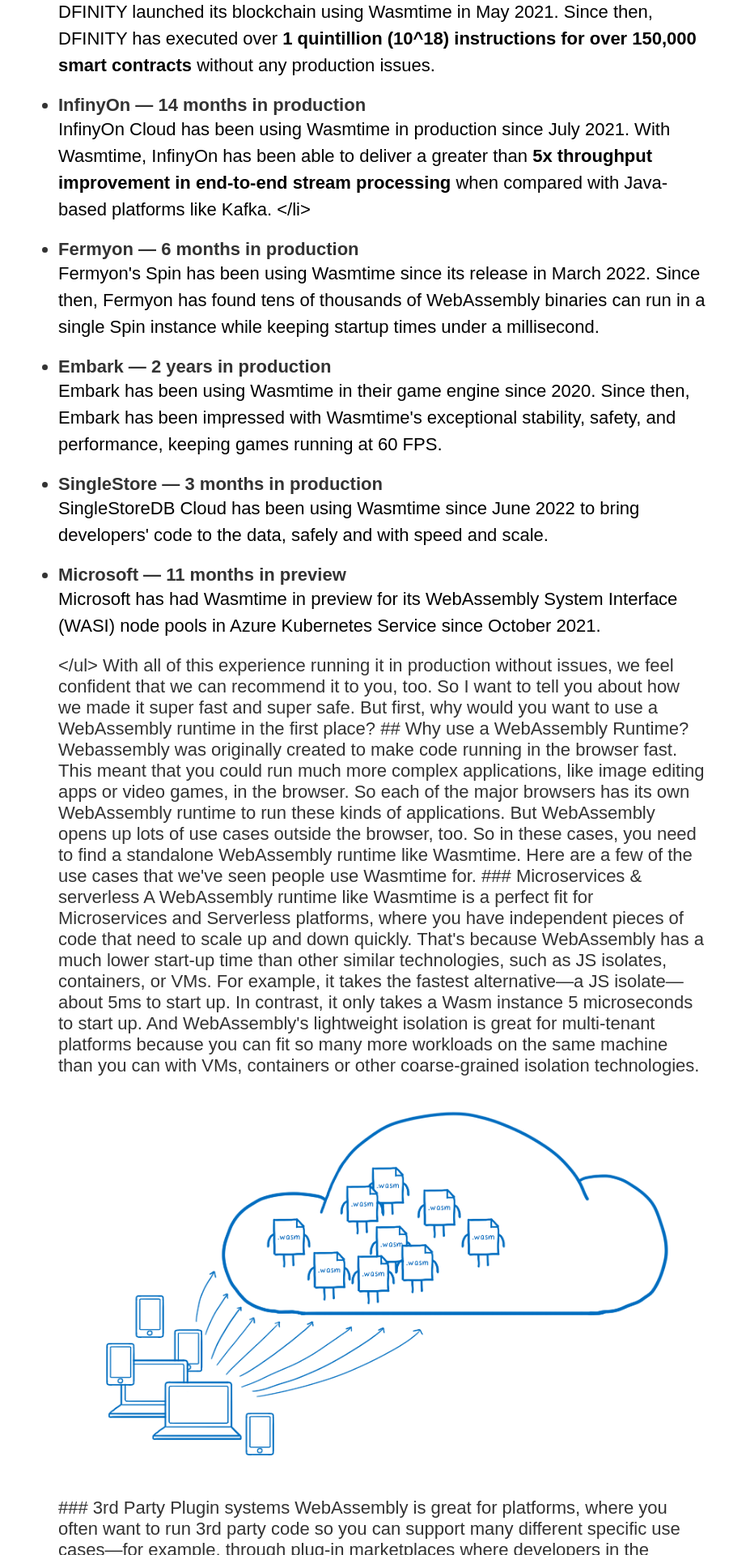
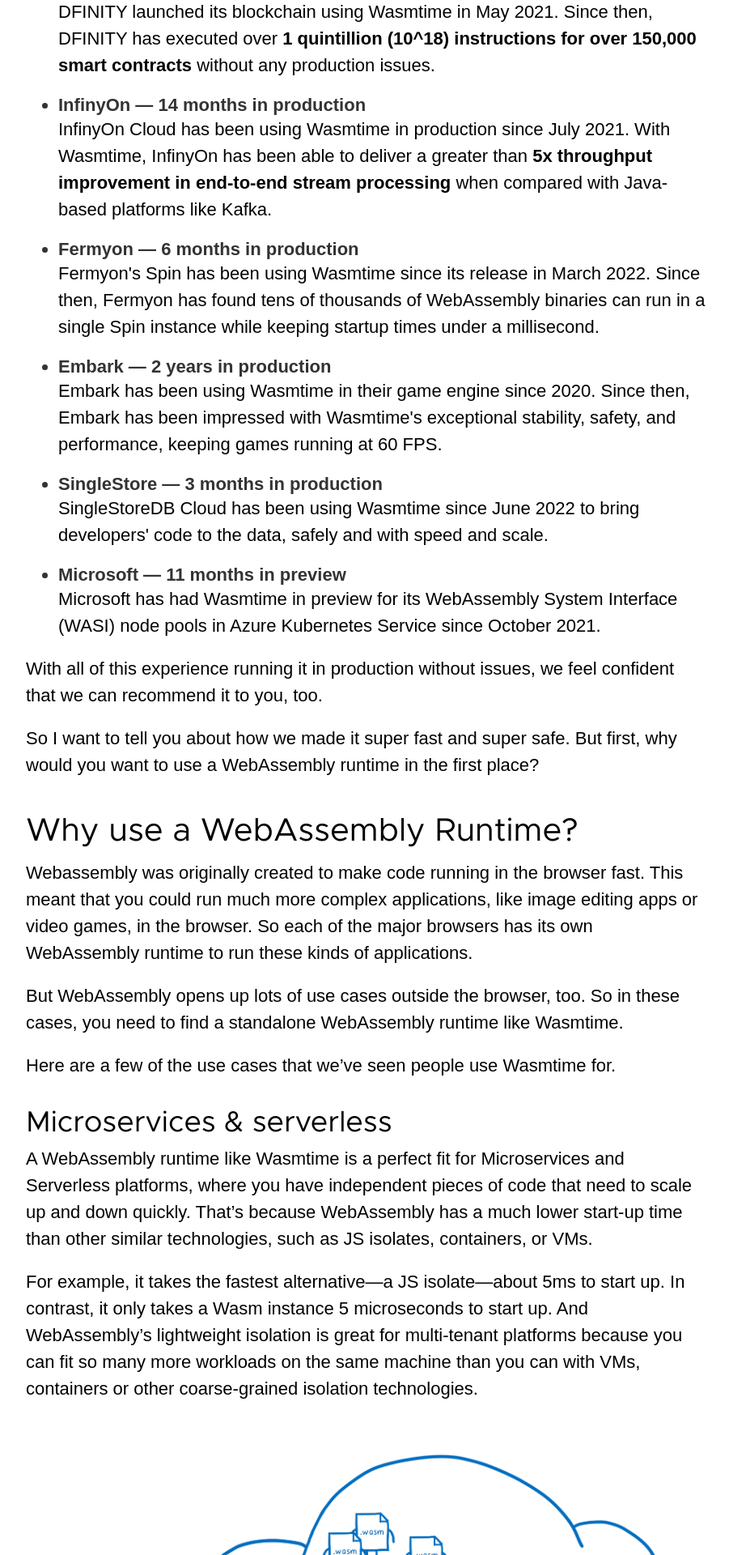
Before and after one commit to bytecodealliance/bytecodealliance.org, a Jekyll site: the page built from _posts/2022-09-20-wasmtime-1-0-fast-safe-and-production-ready.md, in a window 1280 px wide. Shown: the part 1686-3606 px from the top of the page at 81% size, without its empty margins (188-1089 px from the left). Built offline with Jekyll 4.4.1, drawn with Linux system fonts in a browser that asks for light colours; some of the changed text lies outside the part shown.

Commit message:
Add some closing `</p>`s

```diff
--- a/_posts/2022-09-20-wasmtime-1-0-fast-safe-and-production-ready.md
+++ b/_posts/2022-09-20-wasmtime-1-0-fast-safe-and-production-ready.md
@@ -41,11 +41,14 @@
     <b>InfinyOn — 14 months in production</b>
     <p>
       InfinyOn Cloud has been using Wasmtime in production since July 2021. With Wasmtime, InfinyOn has been able to deliver a greater than <b>5x throughput improvement in end-to-end stream processing</b> when compared with Java-based platforms like Kafka.
+    </p>
   </li>
 
   <li>
     <b>Fermyon — 6 months in production</b>
-    <p>Fermyon's Spin has been using Wasmtime since its release in March 2022. Since then, Fermyon has found tens of thousands of WebAssembly binaries can run in a single Spin instance while keeping startup times under a millisecond.</p>
+    <p>
+      Fermyon's Spin has been using Wasmtime since its release in March 2022. Since then, Fermyon has found tens of thousands of WebAssembly binaries can run in a single Spin instance while keeping startup times under a millisecond.
+    </p>
   </li>
 
   <li>
```
